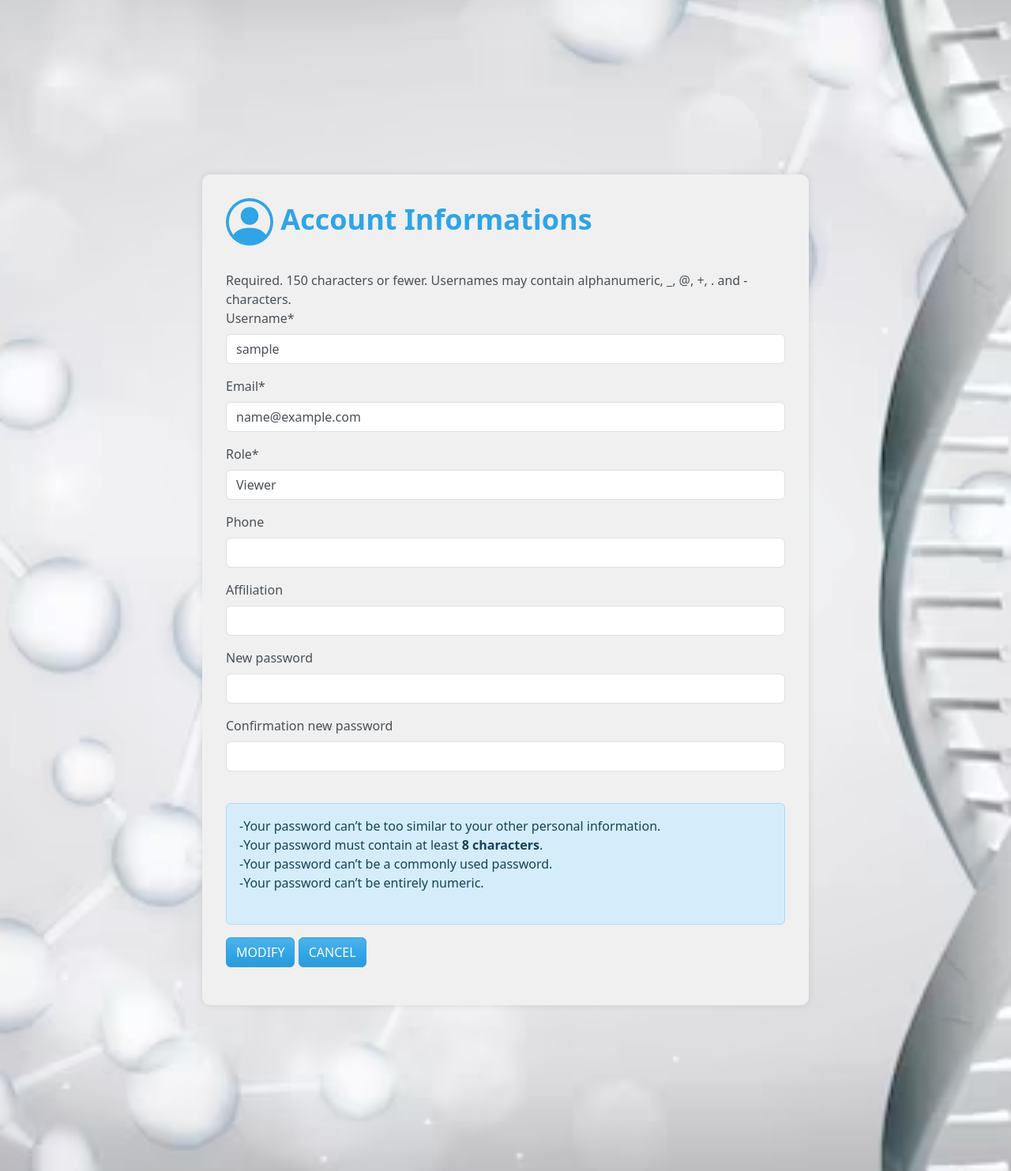
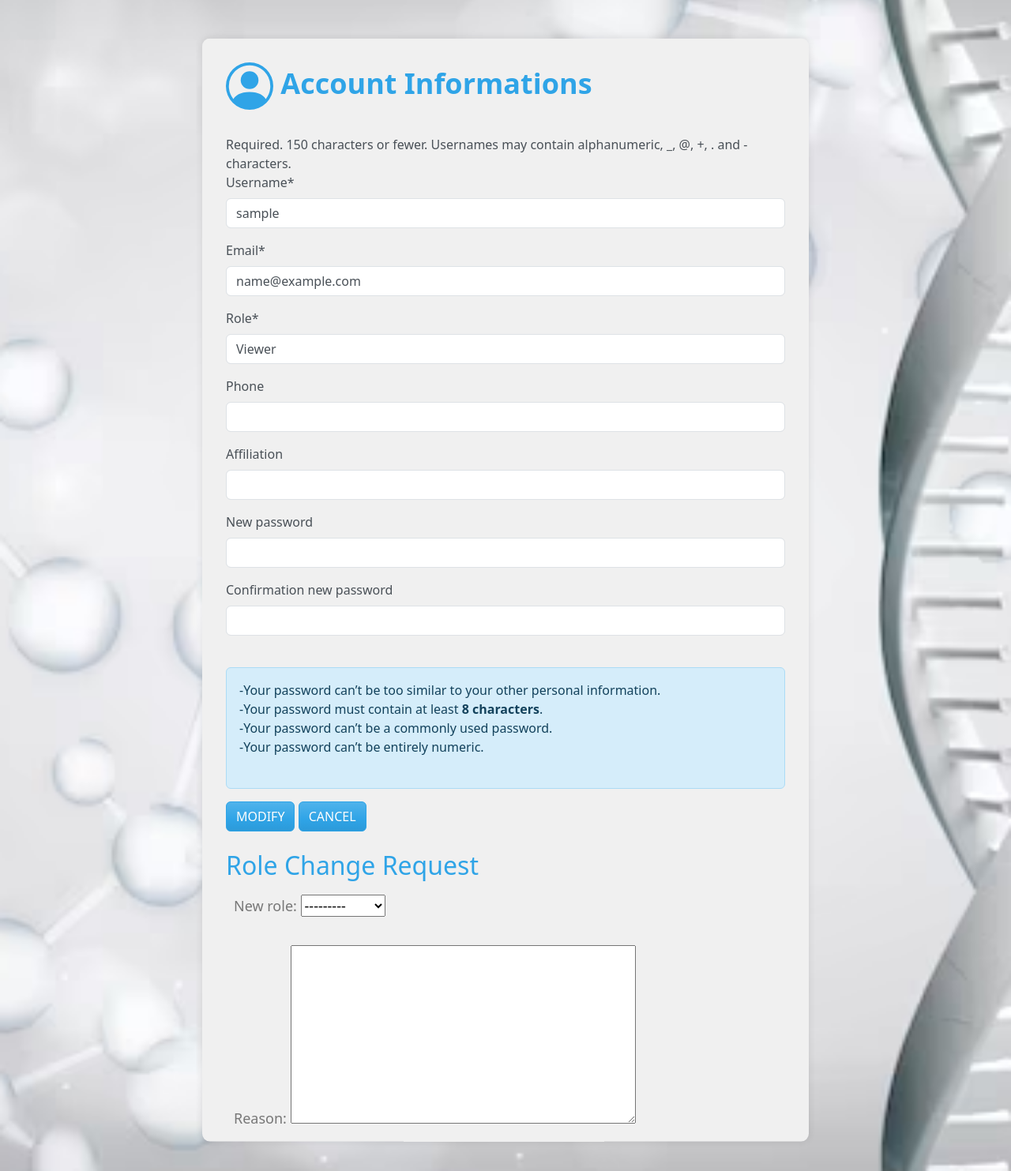
Before and after one commit to R-Poulard/GenomeTag, a Django app: page /GenomeTag/informations/ in a window 1280 px wide. Shown: the part 69-1552 px from the top of the page at 79% size. Run offline with Django 5.2, Linux system fonts and the light colour scheme; the visitor is signed in with stand-in values (Sample User, id 1); some libraries are stand-ins or nearby versions.

Commit message:
done with proto of a mailbox, prepare before main merge

```diff
--- a/GenomeTag/admin.py
+++ b/GenomeTag/admin.py
@@ -30,6 +30,8 @@
 
 def approve_role_change(modeladmin, request, queryset):
     for request in queryset:
+        request.user.role = request.new_role
+        request.user.save()
         request.is_approved = True
         request.save()
 
--- a/GenomeTag/forms.py
+++ b/GenomeTag/forms.py
@@ -151,13 +151,14 @@
 class BacteriaForm(forms.Form):
     bacteria_choices = [
         ('escherichia_coli', 'Escherichia coli'),
-        ('another_bacteria1', 'Another Bacteria 1'),
-        ('another_bacteria2', 'Another Bacteria 2'),
+        ('staphylococcus_aureus', 'Staphylococcus aureus'),
+        ('mycobacterium_tuberculosis', 'Mycobacterium tuberculosis'),
     ]
     bacteria = forms.ChoiceField(choices=bacteria_choices, label='Select Bacteria')
     database_choices = [
         ('ncbi', 'NCBI Genome'),
         ('patric', 'PATRIC'),
+        ('bac', 'Bac Dive'),
     ]
     database = forms.ChoiceField(choices=database_choices, label='Select Database')
 
@@ -169,3 +170,10 @@
         widgets = {
             'new_role': forms.Select(choices=CustomUser.role_choices)
         }
+
+
+
+class ComposeForm(forms.Form):
+    recipient = forms.EmailField(label='Recipient')
+    subject = forms.CharField(max_length=100)
+    message = forms.CharField(widget=forms.Textarea)
--- a/GenomeTag/models.py
+++ b/GenomeTag/models.py
@@ -111,3 +111,14 @@
             ("annotate", "Can annotate sequences"),
             ("review", "Can review sequences"),
         ]
+
+
+class Mailbox(models.Model):
+    user = models.ForeignKey(CustomUser, on_delete=models.CASCADE)
+    subject = models.CharField(max_length=100)
+    message = models.TextField()
+    sender = models.CharField(max_length=100)
+    timestamp = models.DateTimeField(auto_now_add=True)
+
+    def __str__(self):
+        return self.subject
--- a/GenomeTag/templates/GenomeTag/alternative_database.html
+++ b/GenomeTag/templates/GenomeTag/alternative_database.html
@@ -6,7 +6,7 @@
   <form method="post" id="bacteriaForm">
     {% csrf_token %}
     {{ form.as_p }}
-    <button type="submit">Go to selected database</button>
+    <button type="submit" class="btn btn-primary">Go to selected database</button>
   </form>
 </div>
 {% endblock %}
--- a/GenomeTag/templates/GenomeTag/loginfo.html
+++ b/GenomeTag/templates/GenomeTag/loginfo.html
@@ -38,8 +38,18 @@
             -Your password must contain at least <strong>8 characters</strong>.<br>
             -Your password can’t be a commonly used password.<br>
             -Your password can’t be entirely numeric.<br> <br></div>
-            <button type="submit" class="btn btn-primary" name="sub1">MODIFY</button>  <button type="submit" class="btn btn-primary" name="sub2">CANCEL</button>
+            <button type="submit" class="btn btn-primary" name="sub1">MODIFY</button>  <button type="submit" class="btn btn-primary" name="sub2">CANCEL</button>    <br><br>
+
         </form>
+    <h2>Role Change Request</h2>
+    <form method="post" action="./">
+        {% csrf_token %}
+        {{ form2.as_p }}
+
+        <button type="submit" class="btn btn-primary" name ="sub2">Submit Role Change Request</button>
+    </form>
+  </div>
+
     </div>
     <script src="https://cdn.jsdelivr.net/npm/bootstrap@5.3.0/dist/js/bootstrap.bundle.min.js"></script>
     {% endblock %}
--- a/GenomeTag/templates/GenomeTag/test.html
+++ b/GenomeTag/templates/GenomeTag/role_change.html
@@ -5,9 +5,9 @@
     <h2>Role Change Request</h2>
     <form method="post" action="./">
         {% csrf_token %}
-        {{ form.as_p }}
+        {{ form2.as_p }}
 
-        <button type="submit" name ="sub2">Submit Role Change Request</button>
+        <button type="submit" class="btn btn-primary" name ="sub2">Submit Role Change Request</button>
     </form>
   </div>
 {% endblock %}
--- a/GenomeTag/urls.py
+++ b/GenomeTag/urls.py
@@ -61,5 +61,7 @@
     path("blast/", views.blast, name="blast"),
     path("blast_result/", views.blast_result, name="blast_result"),
     path("alternative_database/", views.alternative_database, name="alternative_database"),
-    path("test/", views.role_change_request, name="test"),
+    path("role_change/", views.role_change_request, name="role_change"),
+    path('mailbox/', views.mailbox, name='mailbox'),
+    path('compose/', views.compose_email, name='compose_email'),
 ]
--- a/GenomeTag/views.py
+++ b/GenomeTag/views.py
@@ -13,6 +13,7 @@
     Tag,
     Review,
     CustomUser,
+    Mailbox,
 )
 from django.views.generic.edit import CreateView
 from .forms import (
@@ -28,6 +29,7 @@
     createPeptideForm,
     ChangeForm,
     RoleChangeRequestForm,
+    ComposeForm,
 )
 from .forms import (
     CustomUserCreationForm,
@@ -133,21 +135,32 @@
                 "affiliation": request.user.affiliation,
             }
         )
+        if request.method == "POST" and "sub2" in request.POST:
+            form2 = RoleChangeRequestForm(request.POST)
+            if form2.is_valid():
+                role_change_request = form2.save(commit=False)
+                role_change_request.user = request.user
+                form2.save()
+                return redirect(reverse("GenomeTag:test"))
+        else:
+            form2 = RoleChangeRequestForm()
+
         context["form"] = form
+        context["form2"] = form2
         return render(request, "GenomeTag/loginfo.html", context)
 
 
 def role_change_request(request):
     if request.method == "POST" and "sub2" in request.POST:
-        form = RoleChangeRequestForm(request.POST)
-        if form.is_valid():
-            role_change_request = form.save(commit=False)
+        form2 = RoleChangeRequestForm(request.POST)
+        if form2.is_valid():
+            role_change_request = form2.save(commit=False)
             role_change_request.user = request.user
-            form.save()
+            form2.save()
             return redirect(reverse("GenomeTag:test"))
     else:
-        form = RoleChangeRequestForm()
-    return render(request, "GenomeTag/test.html", {"form": form})
+        form2 = RoleChangeRequestForm()
+    return render(request, "GenomeTag/role_change.html", {"form2": form2})
 
 
 def main(request):
@@ -961,10 +974,57 @@
                     return redirect(
                         "https://www.patricbrc.org/view/GenomeList/?tab=databases&search=Escherichia%20coli"
                     )
-            elif bacteria == "another_bacteria1":
-                pass
-            elif bacteria == "another_bacteria2":
-                pass
+                elif database == "bac":
+                    # Redirect to an alternative database for Escherichia coli
+                    return redirect("https://bacdive.dsmz.de/strain/10509")
+            elif bacteria == "staphylococcus_aureus":
+                if database == "ncbi":
+                    return redirect(
+                        "https://www.ncbi.nlm.nih.gov/genome/?term=Staphylococcus%20aureus"
+                    )
+                elif database == "patric":
+                    return redirect(
+                        "https://www.patricbrc.org/view/GenomeList/?tab=databases&search=Staphylococcus%20aureus"
+                    )
+                elif database == "bac":
+                    # Redirect to an alternative database for Staphylococcus aureus
+                    return redirect("https://bacdive.dsmz.de/strain/10124")
+            elif bacteria == "mycobacterium_tuberculosis":
+                if database == "ncbi":
+                    return redirect(
+                        "https://www.ncbi.nlm.nih.gov/genome/?term=Mycobacterium%20tuberculosis"
+                    )
+                elif database == "patric":
+                    return redirect(
+                        "https://www.patricbrc.org/view/GenomeList/?tab=databases&search=Mycobacterium%20tuberculosis"
+                    )
+                elif database == "bac":
+                    # Redirect to an alternative database for Mycobacterium tuberculosis
+                    return redirect("https://bacdive.dsmz.de/strain/13165")
     else:
         form = BacteriaForm()
     return render(request, "GenomeTag/alternative_database.html", {"form": form})
+
+
+def mailbox(request):
+    user_mailbox = Mailbox.objects.filter(user=request.user)
+    return render(request, "GenomeTag/mailbox.html", {"user_mailbox": user_mailbox})
+
+    return render(request, "GenomeTag/compose_email.html", {"form": form})
+
+
+def compose_email(request):
+    if request.method == "POST":
+        form = ComposeForm(request.POST)
+        if form.is_valid():
+            subject = form.cleaned_data["subject"]
+            message = form.cleaned_data["message"]
+            sender = request.user.email
+            recipient = form.cleaned_data["recipient"]
+            Mailbox.objects.create(
+                user=request.user, subject=subject, message=message, sender=sender
+            )
+            return redirect(reverse("GenomeTag:mailbox"))
+    else:
+        form = ComposeForm()
+    return render(request, "GenomeTag/compose_email.html", {"form": form})
```
Also changed, not shown: GenomeTag/templates/GenomeTag/compose_email.html (added, +13 -0 lines), GenomeTag/templates/GenomeTag/mailbox.html (added, +13 -0 lines), GenomeTag/migrations/0003_mailbox.py (added).
